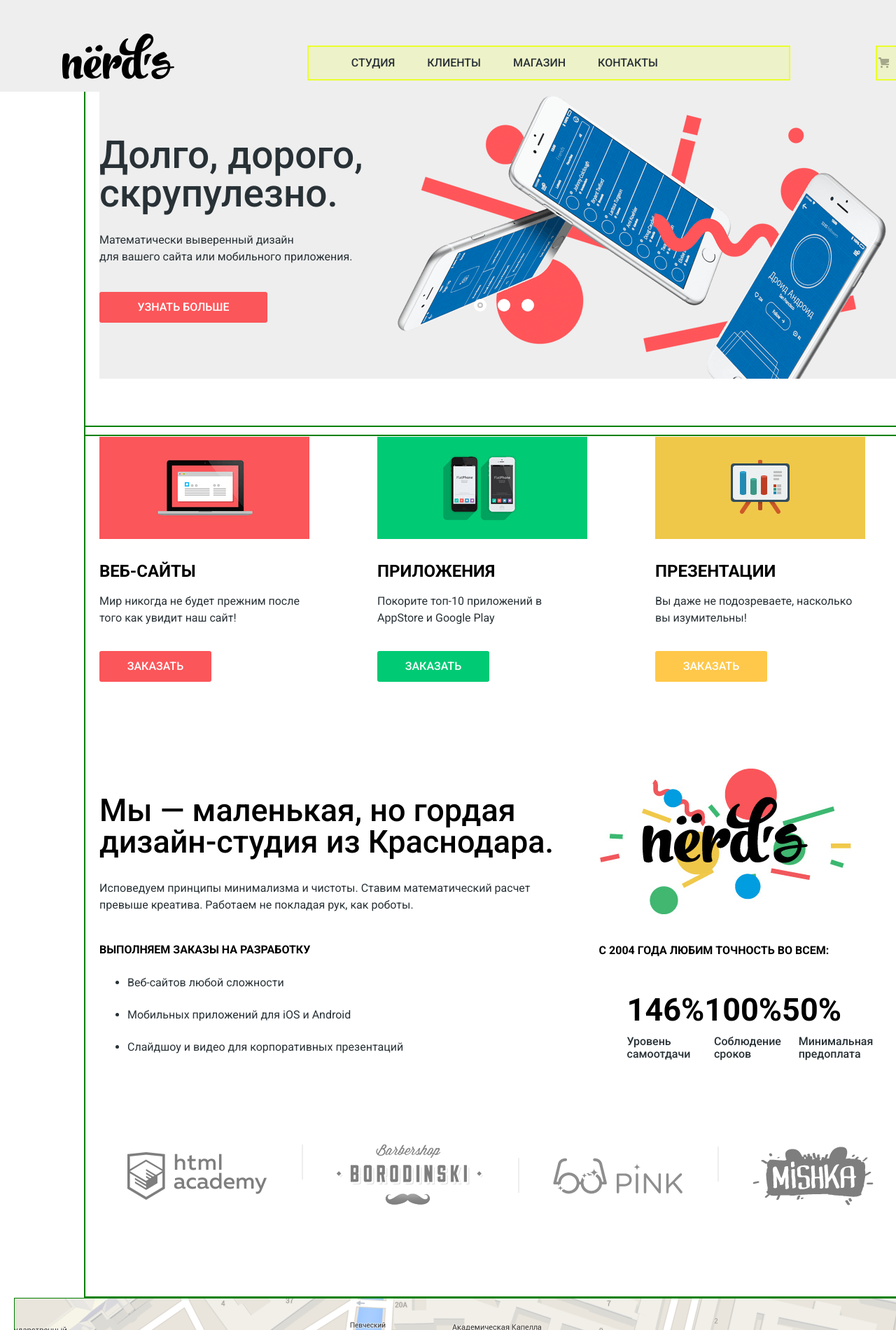
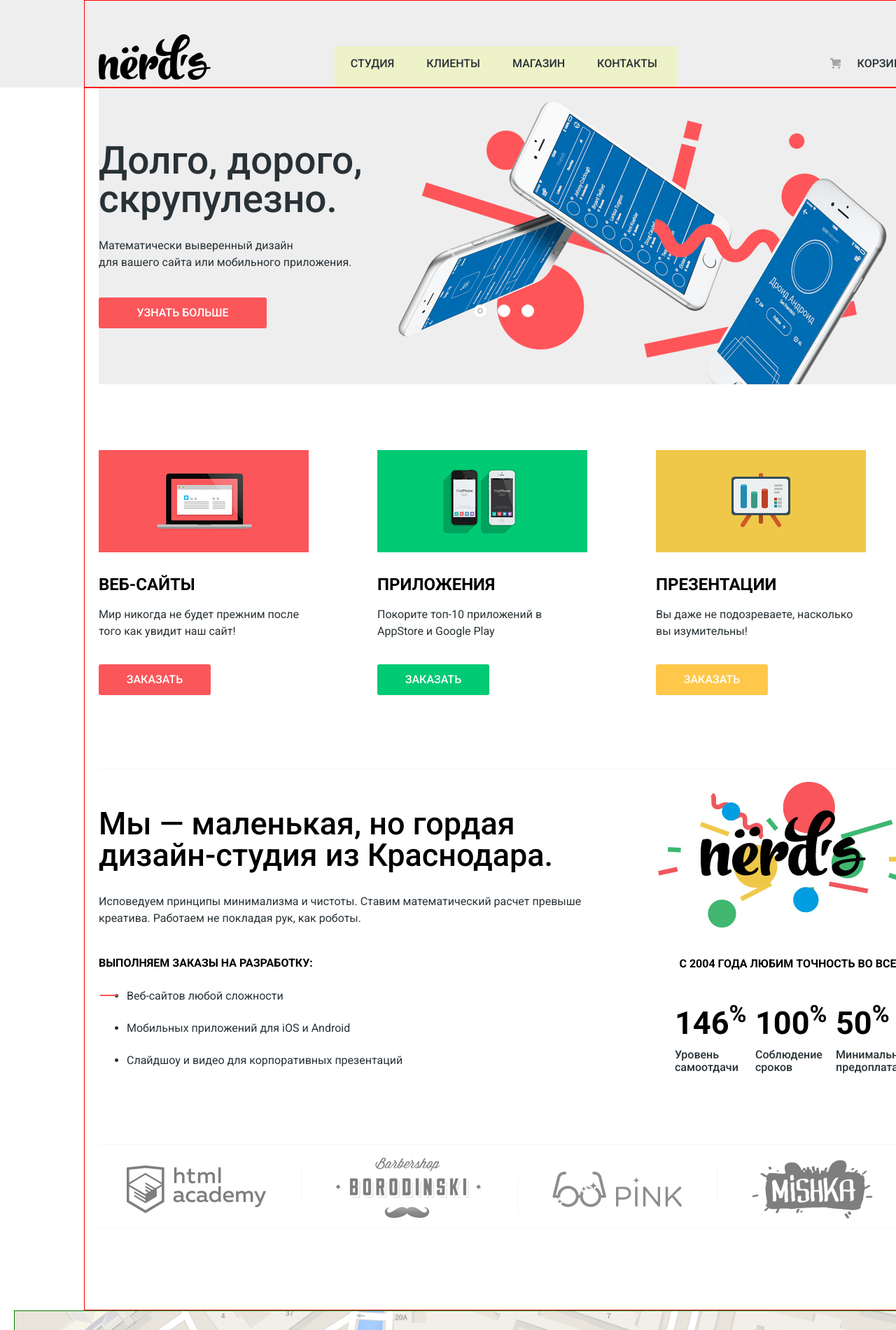
Before and after one commit to Enot-css-html-19/486233-nerds, a plain HTML site: page index.html in a window 1280 px wide. Shown: the top 1900 px of the page at 70% size. Drawn offline with Linux system fonts and the light colour scheme.

Commit message:
Итог без выравнивания

```diff
--- a/index.html
+++ b/index.html
@@ -10,9 +10,9 @@
   </head>
   <body>
 		<header class="main-header">
-			<nav class="main-navigation">
+			<nav class="main-navigation container">
 				<a class="main-header-logo">
-          <img src="img/nerds-logo.svg" alt="Логотип Нёрдс">
+          <img src="img/nerds-logo.svg" alt="Логотип Нёрдс" width="160" height="67">
         </a>
 				<ul class="site-navigation">
 					<li> <a href="studio.html">Студия</a>	</li>
@@ -26,8 +26,8 @@
 				</ul>
 			</nav>
 		</header>
-			<div class="container">
-				<section class="feature">
+		<main class="container">
+			<section class="feature main-header">
 				<h2 class="visually-hidden">Наши преимущества</h2>
 				<input class="visually-hidden" type="radio" id="product-1" name="toggle" checked>
         <input class="visually-hidden" type="radio" id="product-2" name="toggle">
@@ -55,10 +55,6 @@
 					</li>
 				</ul>
 	  	</section>
-			</div>
-
-
-		<main class="container">
       <section class="minicatalog">
        	<h2 class="visually-hidden">Блок-каталог</h2>
        	<ul class="minicatalog-list">
@@ -86,20 +82,20 @@
 				<h2 class="visually-hidden">О нас</h2>
 				<div class="about-us-text"><h2> Мы &#8212; маленькая, но гордая дизайн-студия из Краснодара.</h2>
 				<p>Исповедуем принципы минимализма и чистоты. Ставим математический расчет превыше креатива. Работаем не покладая рук, как роботы.</p>
-				<h3>Выполняем заказы на разработку</h3>
+				<h3>Выполняем заказы на разработку:</h3>
 				<ul class="about-us-menu">
-					<li><p>Веб-сайтов любой сложности</p></li>
-					<li><p>Мобильных приложений для iOS и Android</p></li>
-					<li><p>Слайдшоу и видео для корпоративных презентаций</p></li>
+					<li class="menu-item">Веб-сайтов любой сложности</li>
+					<li class="menu-item">Мобильных приложений для iOS и Android</li>
+					<li class="menu-item">Слайдшоу и видео для корпоративных презентаций</li>
 				</ul>
 			</div>
 			<div class="about-us-numbers">
 				<img src="img/logo-party.png" alt="Праздничный логотип Нёрдс">
 				<h3>С 2004 года любим точность во всем:</h3>
 				<ul class="about-us-level">
-						<li class="about-us-item">146%</li>
-						<li class="about-us-item">100%</li>
-						<li class="about-us-item">50%</li>
+						<li class="about-us-item">146<sup>%</sup></li>
+						<li class="about-us-item">100<sup>%</sup></li>
+						<li class="about-us-item">50<sup>%</sup></li>
 				</ul>
 				<ul class="about-us-list">
 						<li class="about-us-item">Уровень самоотдачи</li>
--- a/style.css
+++ b/style.css
@@ -42,17 +42,16 @@ input[type="radio"].visually-hidden {
 
 .main-header {
 	position: relative;
+
+	background-color: #eeeeee;
 }
 
 .main-navigation {
 	display: flex;
  	flex-direction: row;
-	justify-content: space-around;
-	width: 1400px;
+	justify-content: space-between;
+
 	margin: 0 auto;
-	padding: 0 20px;
-
-	background-color: #eeeeee;
 
 	font-size: 16px;
 	line-height: 30px;
@@ -61,10 +60,20 @@ input[type="radio"].visually-hidden {
 	color: #000000;
 }
 
+.container {
+	width: 1200px;
+	margin: 0 auto;
+	padding: 0 20px;
+	box-sizing: border-box;
+
+  list-style: none;
+
+  border: 0.5px solid red;
+}
+
 .main-header-logo {
+	margin: 0;
 	margin-top: 48px;
-	margin-left: 19px;
-  width: 250px;
 }
 
 .main-header-logo:hover {
@@ -75,32 +84,43 @@ input[type="radio"].visually-hidden {
 	color: #a6a6a6;
 }
 
-.site-navigation,
-.user-navigation {
-	list-style: none;
-	margin-top: 65px;
-	margin-right: -18px;
-}
-
 .site-navigation {
 	display: flex;
 	flex-wrap: wrap;
-	width: 650px;
+
+	width: 490px;
+
+	padding: 0;
+	margin: 0;
+	margin-top: 65px;
 
   background: rgba(234, 255, 45, 0.2);
-  box-shadow: inset 0 0 0 2px rgb(234, 255, 45);
+
+	list-style: none;
 }
 
 .user-navigation {
 	display: flex;
-	max-width: 140px;
+
+	margin-top: 65px;
+
+	list-style: none;
 }
 
-.site-navigation a,
+.site-navigation a {
+	display: block;
+
+	margin: 0;
+	padding: 10px 23px 0 23px;
+
+	color: #283136;
+}
+
 .user-navigation a {
 	display: block;
-	padding: 10px 23px;
-	vertical-align: middle;
+
+	padding: 10px 0 0 0;
+
 	color: #283136;
 }
 
@@ -134,9 +154,6 @@ input[type="radio"].visually-hidden {
 .user-navigation .user-bay {
  	position: relative;
  	padding-left: 40px;
-
-  background: rgba(234, 255, 45, 0.2);
-  box-shadow: inset 0 0 0 2px rgb(234, 255, 45);
 }
 
 .user-bay::before {
@@ -144,7 +161,7 @@ input[type="radio"].visually-hidden {
 
   position: absolute;
   top: 17px;
-  left: 4px;
+  left: 1px;
 
   width: 16px;
   height: 18px;
@@ -156,24 +173,11 @@ input[type="radio"].visually-hidden {
   opacity: 0.3;
 }
 
-.site-navigation a:active,
-.user-navigation a:active {
-	text-decoration: underline;
-	color: rgba(0, 0, 0, 0.3);
-}
-
-.container {
-	width: 1200px;
-	margin: -15px auto 0 auto;
-	padding: 0 20px;
-	box-sizing: border-box;
-
-  list-style: none;
-}
-
 .feature {
 	position: relative;
 
+	width: 100%;
+	padding: 0;
 	margin-bottom: 80px;
 
 	background-color: #eeeeee;
@@ -299,6 +303,20 @@ input[type="radio"].visually-hidden {
   margin-bottom: 38px;
 }
 
+.page-title {
+	width: 730px;
+	padding: 65px 215px;
+	margin: 0 auto;
+	margin-bottom: 100px;
+
+	background-color: #eeeeee;
+
+	font-size: 55px;
+	line-height: 55px;
+	font-weight: 500;
+	color: #000000;
+}
+
 .button {
 	display: block;
 	width: 240px;
@@ -400,32 +418,11 @@ input[type="radio"].visually-hidden {
 
 	padding: 0;
 	margin: 0;
-	margin-left: auto;
 	margin-bottom: 50px;
 
+	position: relative;
+
  	list-style: none;
-}
-
-.about-us-menu p {
-	margin-bottom: 22px;
-}
-
-.about-us-text {
-	width: 720px;
-
-	list-style: none;
-}
-
-.about-us-numbers {
-	display: flex;
-	flex-wrap: wrap;
-
-	width: 480px;
-	padding: 0;
-	margin: 0;
-	padding-left: 50px;
-
-	list-style: none;
 }
 
 .about-us h2 {
@@ -447,6 +444,64 @@ input[type="radio"].visually-hidden {
 	margin-bottom: 23px;
 }
 
+.about-us::before {
+	content: "";
+
+  position: absolute;
+  top: -20px;
+  left: 0;
+
+  width: 1160px;
+  height: 2px;
+
+	background-color: #eeeeee;
+	opacity: 0.3;
+}
+
+.about-us-menu {
+	display: flex;
+	flex-wrap: wrap;
+
+	width: 460px;
+
+	position: relative;
+}
+
+.menu-item::before {
+	content: "";
+
+  position: absolute;
+  top: 10px;
+  left: 2px;
+
+  width: 25px;
+  height: 2px;
+
+  background-color: #fb565a;
+}
+
+.menu-item {
+	margin-bottom: 22px;
+}
+
+.about-us-text {
+	width: 720px;
+
+	list-style: none;
+}
+
+.about-us-numbers {
+	display: flex;
+	flex-wrap: wrap;
+	justify-content: flex-end;
+
+	width: 480px;
+	margin: 0;
+	padding: 0;
+
+	list-style: none;
+}
+
 .about-us-level {
 	display: flex;
 
@@ -456,6 +511,8 @@ input[type="radio"].visually-hidden {
 	color: #000000;
 
 	margin-bottom: 15px;
+
+	list-style: none;
 }
 
 .about-us-list {
@@ -465,16 +522,23 @@ input[type="radio"].visually-hidden {
 	font-weight: 500;
 
 	margin-bottom: 70px;
+
+	list-style: none;
 }
 
-.about-us-list,
-.about-us-level {
-	list-style: none;
+.about-us-item {
+	width: 105px;
+	margin-right: 10px;
+}
+
+.about-us-item:last-child {
+	margin-right: 0;
 }
 
 .about-us-project {
 	display: flex;
 	align-items: center;
+	justify-content: flex-start;
 	flex-wrap: wrap;
 
 	margin-bottom: 120px;
@@ -496,14 +560,15 @@ input[type="radio"].visually-hidden {
   content: "";
 
   position: absolute;
-  width: 20px;
+  width: 2px;
   height: 50px;
 
+  top: 10px;
   left: -50px;
 
-	background-image: url("img/div.png");
-  background-repeat: no-repeat;
-  background-position: 0 0;
+  background-color: #eeeeee;
+  opacity: 0.3;
+
 }
 
 .about-us-project img {
@@ -521,6 +586,34 @@ input[type="radio"].visually-hidden {
 .project {
 	width: 1300px;
 	margin-bottom: 50px;
+
+	position: relative;
+}
+
+.project::before {
+	content: "";
+
+  position: absolute;
+  top: -20px;
+
+  width: 1160px;
+  height: 2px;
+
+	background-color: #eeeeee;
+	opacity: 0.3;
+}
+
+.project::after {
+	content: "";
+
+  position: absolute;
+  bottom: -5px;
+
+  width: 1160px;
+  height: 2px;
+
+	background-color: #eeeeee;
+	opacity: 0.3;
 }
 
 .name {
@@ -530,19 +623,7 @@ input[type="radio"].visually-hidden {
 }
 
 /*каталог*/
-.page-title {
-	width: 760px;
-	padding: 80px 360px 95px 360px;
-	margin: 0 auto;
-	margin-bottom: 55px;
 
-	background-color: #eeeeee;
-
-	font-size: 55px;
-	line-height: 55px;
-	font-weight: 500;
-	color: #000000;
-}
 
 legend {
 	font-size: 18px;
@@ -560,12 +641,6 @@ legend {
   padding: 0;
 
   list-style: none;
-
-	border: 2px solid red;
-}
-
-.container {
-	border: 2px solid green;
 }
 
 .filters {
@@ -576,7 +651,7 @@ legend {
 .filter-item {
   margin: 0;
   padding: 0;
-  margin-bottom: 70px;
+  margin-bottom: 60px;
 
   border: none;
 }
@@ -674,18 +749,30 @@ legend {
   text-align: right;
 }
 
-.grid {
+.grid-radio {
 	margin: 0;
 	padding: 0;
-	margin-bottom: 50px;
+	margin-bottom: 24px;
+
+	border: none;
+}
+
+.grid-checkbox {
+	margin: 0;
+	padding: 0;
+	margin-bottom: 33px;
 
 	border: none;
 }
 
 .filter-option {
+	font-size: 16px;
+	line-height: 20px;
+	font-weight: 400;
+
 	margin: 0;
 	padding: 0;
-	margin-bottom: 12px;
+	margin-bottom: 20px;
 
 	line-height: 20px;
 	color: #283136;
@@ -798,6 +885,9 @@ legend {
 	font-size: 16px;
 	font-weight: 500;
 	line-height: 18px;
+
+	width: 260px;
+
 	color:#000000;
 	text-transform: uppercase;
 
@@ -823,12 +913,11 @@ legend {
 
 .sort {
 	display: flex;
+	justify-content: flex-end;
 
 	width: 760px;
 	margin: 0;
 	padding: 0;
-
-	border: 1px solid blue;
 }
 
 .sort h2 {
@@ -849,8 +938,6 @@ legend {
 	width: 360px;
 	margin-right: 40px;
 	margin-bottom: 49px;
-
-	border: 1px solid yellow;
 }
 
 .sort-change-2 {
@@ -858,8 +945,6 @@ legend {
 	justify-content: flex-start;
 
 	width: 360px;
-
-	border: 1px solid yellow;
 
 	list-style: none;
 }
@@ -879,8 +964,6 @@ legend {
 	margin: 0;
 	padding: 0;
 	margin-right: 50px;
-
-	border: 1px solid red;
 }
 
 .growth1,
@@ -1199,8 +1282,6 @@ legend {
 
 	padding: 0;
 	margin: 0;
-
-	border: 1px solid red;
 }
 
 .footer-social h3 {
@@ -1263,8 +1344,6 @@ legend {
 
 	padding: 0;
 	margin: 0;
-
-	border: 1px solid red;
 }
 
 .best-friends h3 {
@@ -1312,8 +1391,6 @@ legend {
 	margin: 0;
 
 	color: #000000;
-
-	border: 1px solid blue;
 }
 
 .feedback-form label {
@@ -1358,16 +1435,12 @@ legend {
 	justify-content: space-between;
 
 	margin-bottom: 40px;
-
-	border: 1px solid blue;
 }
 
 .modal-2 {
 	width: 100%;
 
 	margin-bottom: 50px;
-
-	border: 1px solid blue;
 }
 
 .modal-2 input {
```
Also changed, not shown: catalog.html (+3 -3 lines), img/div.png (deleted), img/divide.png (deleted). Lines whose indentation alone changed are shown as unchanged.
